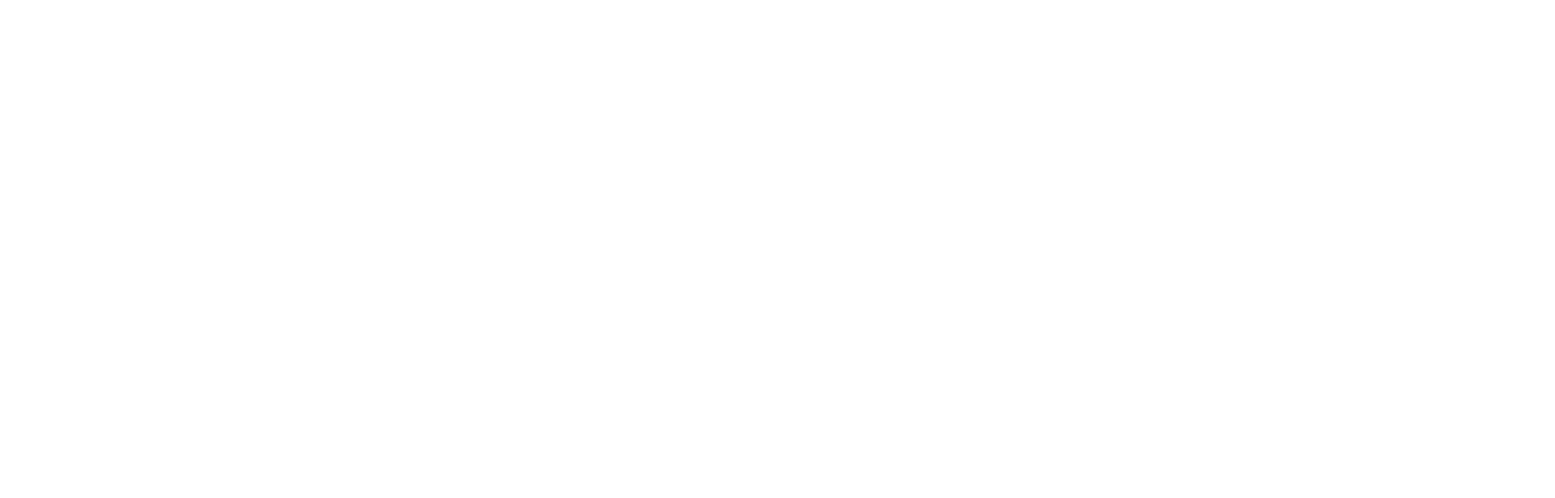
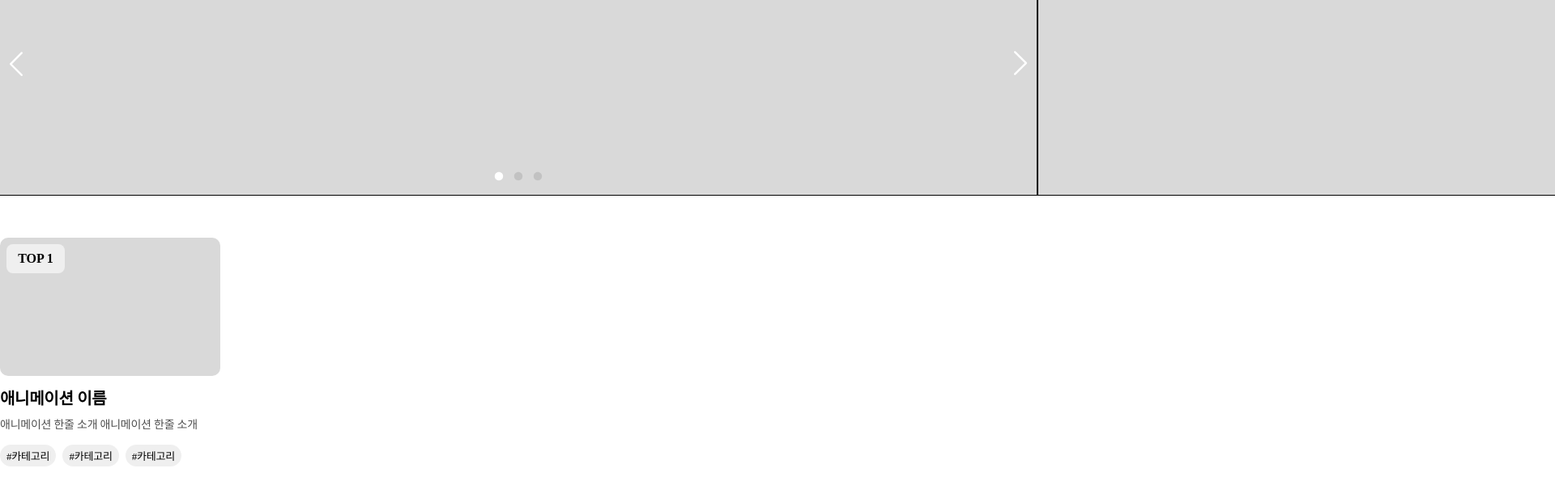
Before and after one commit to abcd0978/AniOn, a React (Create React App) app: page / in a window 1280 px wide. Shown: the part 60-676 px from the top of the page at 81% size, 1920 px wide, since content can reach past the window. Built offline with nearby package versions, Linux system fonts and the light colour scheme.

Commit message:
feat: MainCard implementing, not completed yet

```diff
--- /dev/null
+++ b/src/components/MainCard.tsx
@@ -0,0 +1,116 @@
+import React from "react";
+import styled from "styled-components";
+type Props = {};
+
+const MainCard = (props: Props) => {
+  return (
+    <StMainCard>
+      <StMainCardImgContainer>
+        <StMainCardImgIndex>
+          <p style={{ fontSize: "16px", fontWeight: "bold" }}>TOP 1</p>
+        </StMainCardImgIndex>
+      </StMainCardImgContainer>
+      <StCardInfoContainer>
+        <StCardInfo>
+          <StCardTitle>애니메이션 이름</StCardTitle>
+          <StCardSubtitle>
+            애니메이션 한줄 소개 애니메이션 한줄 소개
+          </StCardSubtitle>
+        </StCardInfo>
+        <StCardHashTagContainer>
+          <StCardHashTag>
+            <StCardHashTagTypo>#카테고리</StCardHashTagTypo>
+          </StCardHashTag>
+          <StCardHashTag>
+            <StCardHashTagTypo>#카테고리</StCardHashTagTypo>
+          </StCardHashTag>
+          <StCardHashTag>
+            <StCardHashTagTypo>#카테고리</StCardHashTagTypo>
+          </StCardHashTag>
+        </StCardHashTagContainer>
+      </StCardInfoContainer>
+    </StMainCard>
+  );
+};
+const StMainCard = styled.div`
+  display: flex;
+  flex-direction: column;
+  align-items: flex-start;
+  gap: 12px;
+  width: 272px;
+  height: 283px;
+  flex-shrink: 0;
+`;
+const StMainCardImgContainer = styled.div`
+  width: 100%;
+  height: 180px;
+  background-color: #d9d9d9;
+  border-radius: 10px;
+`;
+const StMainCardImgIndex = styled.div`
+  width: 72px;
+  height: 36px;
+  display: flex;
+  justify-content: center;
+  align-items: center;
+  top: 8px;
+  left: 8px;
+  position: relative;
+  border-radius: 8px;
+  background: #efefef;
+`;
+const StCardInfoContainer = styled.div`
+  display: flex;
+  width: 272px;
+  flex-direction: column;
+  align-items: flex-start;
+  gap: 16px;
+`;
+const StCardInfo = styled.div`
+  display: flex;
+  flex-direction: column;
+  align-items: flex-start;
+  gap: 8px;
+`;
+const StCardTitle = styled.p`
+  color: #000;
+  font-family: Pretendard Variable;
+  font-size: 20px;
+  font-style: normal;
+  font-weight: 700;
+  line-height: normal;
+  letter-spacing: -0.3px;
+`;
+const StCardSubtitle = styled.p`
+  color: #4f4f4f;
+  font-family: Pretendard Variable;
+  font-size: 14px;
+  font-style: normal;
+  font-weight: 400;
+  line-height: normal;
+  letter-spacing: -0.24px;
+`;
+const StCardHashTagContainer = styled.div`
+  display: flex;
+  align-items: flex-start;
+  gap: 8px;
+`;
+const StCardHashTag = styled.div`
+  display: flex;
+  padding: 4px 8px;
+  justify-content: center;
+  align-items: center;
+  gap: 8px;
+  border-radius: 999px;
+  background: #efefef;
+`;
+const StCardHashTagTypo = styled.p`
+  color: #000;
+  font-family: Pretendard Variable;
+  font-size: 13px;
+  font-style: normal;
+  font-weight: 400;
+  line-height: normal;
+  letter-spacing: -0.195px;
+`;
+export default MainCard;
--- a/src/pages/Main.tsx
+++ b/src/pages/Main.tsx
@@ -1,7 +1,17 @@
-import React from "react";
-
+import React, { ReactNode } from "react";
+import Banner from "../components/Banner";
+import styled from "styled-components";
+import MainCard from "../components/MainCard";
+const testNodes: ReactNode[] = ["슬라이드1", "슬라이드2", "슬라이드3"];
 const Main = () => {
-  return <div>Main</div>;
+  return (
+    <>
+      <Banner options={{ loop: true, duration: 20 }} slides={testNodes} />
+      <StMainCardContainer>
+        <MainCard />
+      </StMainCardContainer>
+    </>
+  );
 };
-
+const StMainCardContainer = styled.div``;
 export default Main;
```
